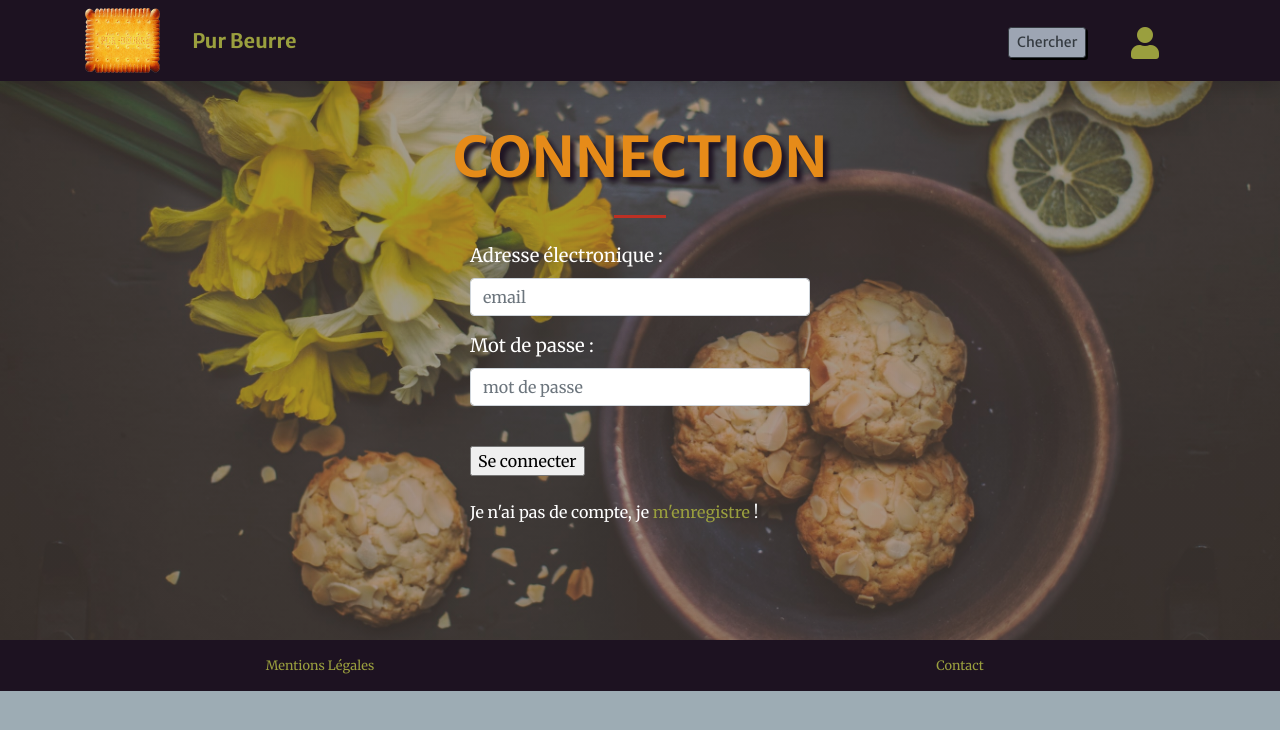
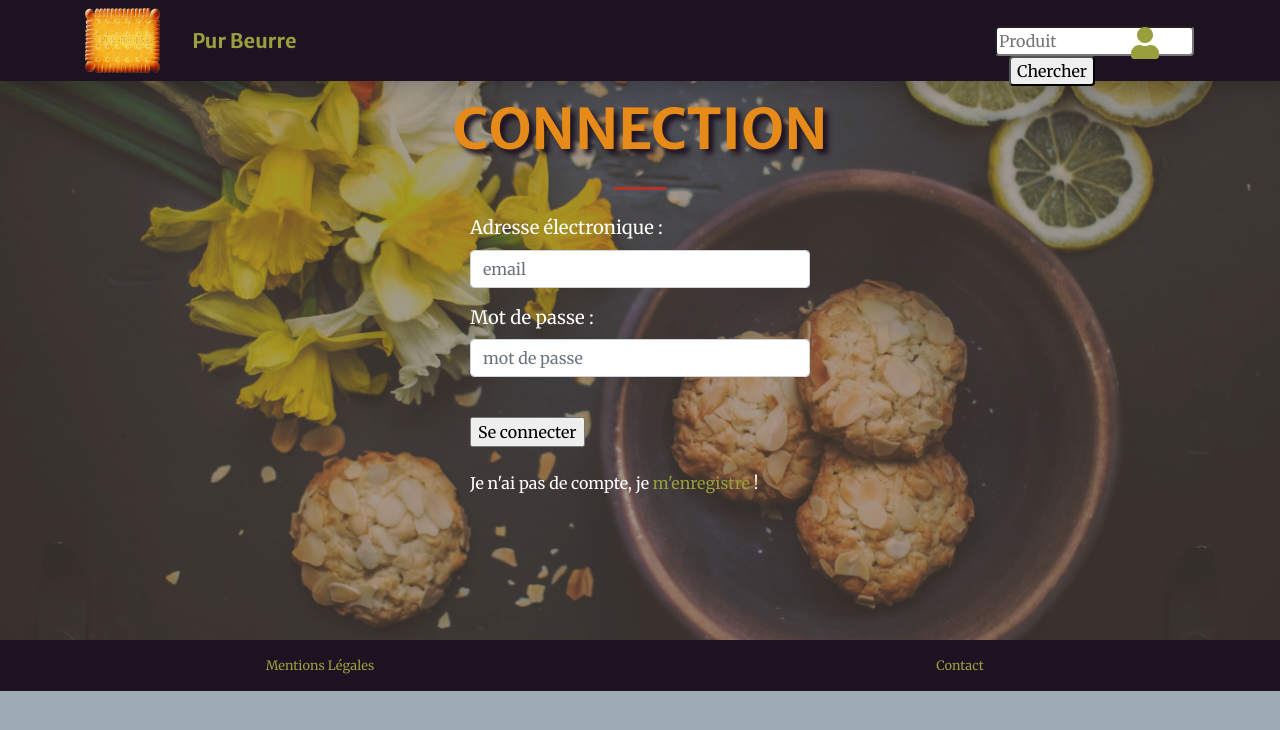
Before and after one commit to pythonmentor/sebastienz-p8, a Django app: page /accounts/ in a window 1280 px wide. Shown: the top 730 px of the page. Run offline with Django 3.2, Linux system fonts and the light colour scheme; parts of the project's set-up code (start-up, migrations or seed data) failed here and were passed over; some libraries are stand-ins or nearby versions.

Commit message:
Add form in navbar

```diff
--- a/store/templates/store/base.html
+++ b/store/templates/store/base.html
@@ -45,8 +45,12 @@
 
       <div class="collapse navbar-collapse" id="navbarResponsive">
         <ul class="navbar-nav navbar-right text-right ml-auto my-2 my-lg-0 float-right ">
-          <li class="btn">
-            <a class="btn btn-dark text-dark btn-sm" href="/">Chercher</a>
+          <li class="search_form">
+              <form action="{% url 'store:products' %}" method="post">
+                {% csrf_token %}
+                <input class='rounded' type="text" name="search_product" placeholder="Produit">
+                <input class='rounded' type="submit" value="Chercher">
+              </form>
           </li>
           <li class="btn" id="myaccount">
             <a class="fas fa-user fa-2x mb-3 text-capitalize"
@@ -76,9 +80,9 @@
   </nav>
 
   <!-- Masthead -->
-  <header class="masthead ">
-    <div class="container h-100">
-      <div class="row h-100 align-items-center justify-content-center text-center">
+  <header class="masthead h-auto ">
+    <div class="container">
+      <div class="row align-items-center justify-content-center text-center">
         <div class="col-lg-12 align-self-middle">
           <h1 class="text-uppercase text-shadow font-weight-bold">
               {% block header_title %} Du gras, oui, mais de qualité ! {% endblock %}
@@ -122,6 +126,9 @@
   <!-- Custom scripts for accounts app -->
   <script src="{% static 'accounts/js/accounts.js' %}"></script>
 
+  <!-- Custom scripts for store app -->
+  <script src="{% static 'store/js/store.js' %}"></script>
+
   <!-- Boostrap toggle buttons -->
   <script src="{% static 'accounts/js/bootstrap-toggle.min.js' %}"></script>
 
```
